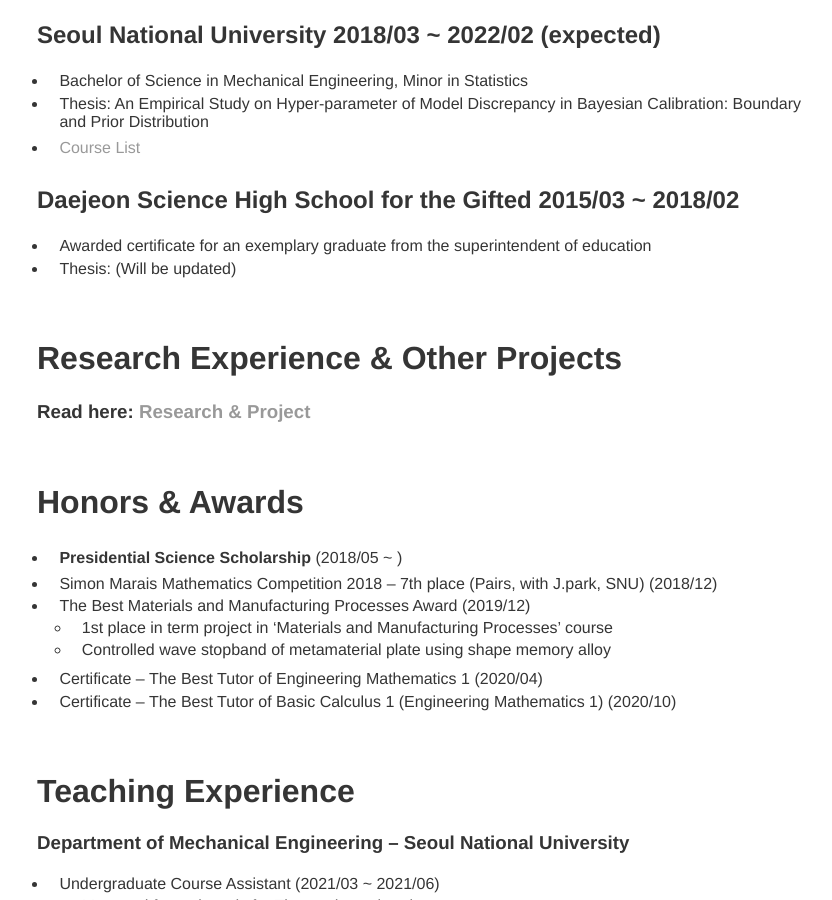
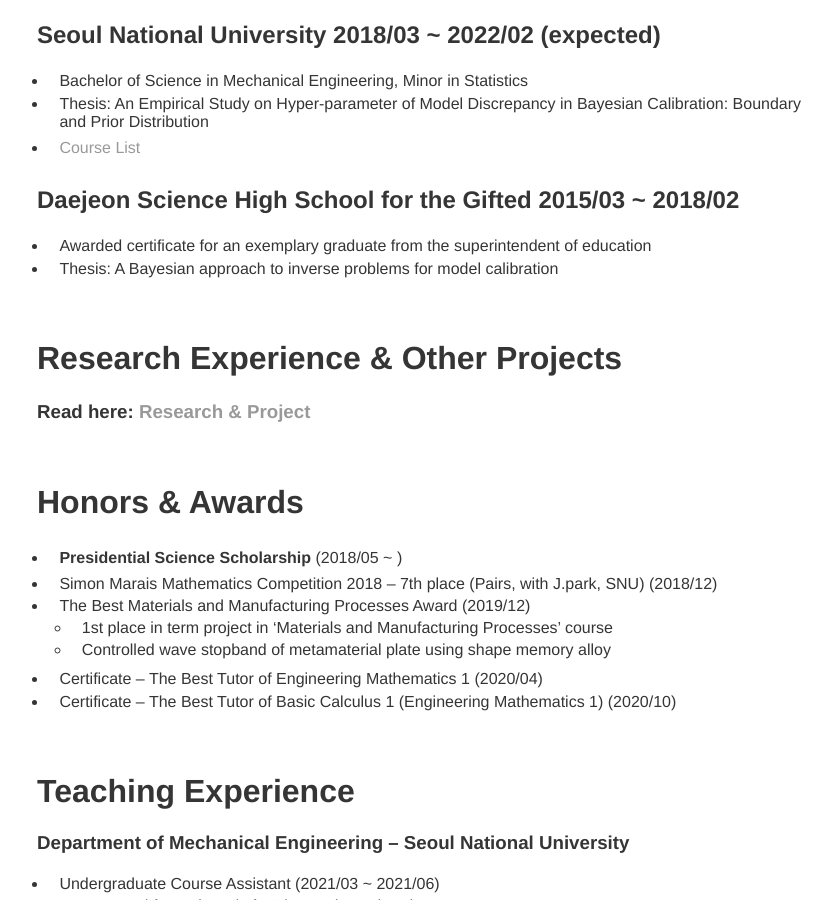
Before and after one commit to tpgml2612/CV, a Jekyll site: the page built from index.md, in a window 1280 px wide and 900 px high, scrolled down 731 px. Shown: the whole window, without its empty margins (203-1035 px from the left). Built offline with Jekyll 4.4.1, drawn with Linux system fonts in a browser that asks for light colours; our own code applies the rules of GitHub Pages for plain Markdown files.

Commit message:
Update index.md

```diff
--- a/index.md
+++ b/index.md
@@ -25,7 +25,7 @@
 
 ## Daejeon Science High School for the Gifted 2015/03 ~ 2018/02
   * Awarded certificate for an exemplary graduate from the superintendent of education
-  * Thesis: (Will be updated)
+  * Thesis: A Bayesian approach to inverse problems for model calibration
 
 <br/>
 
```
